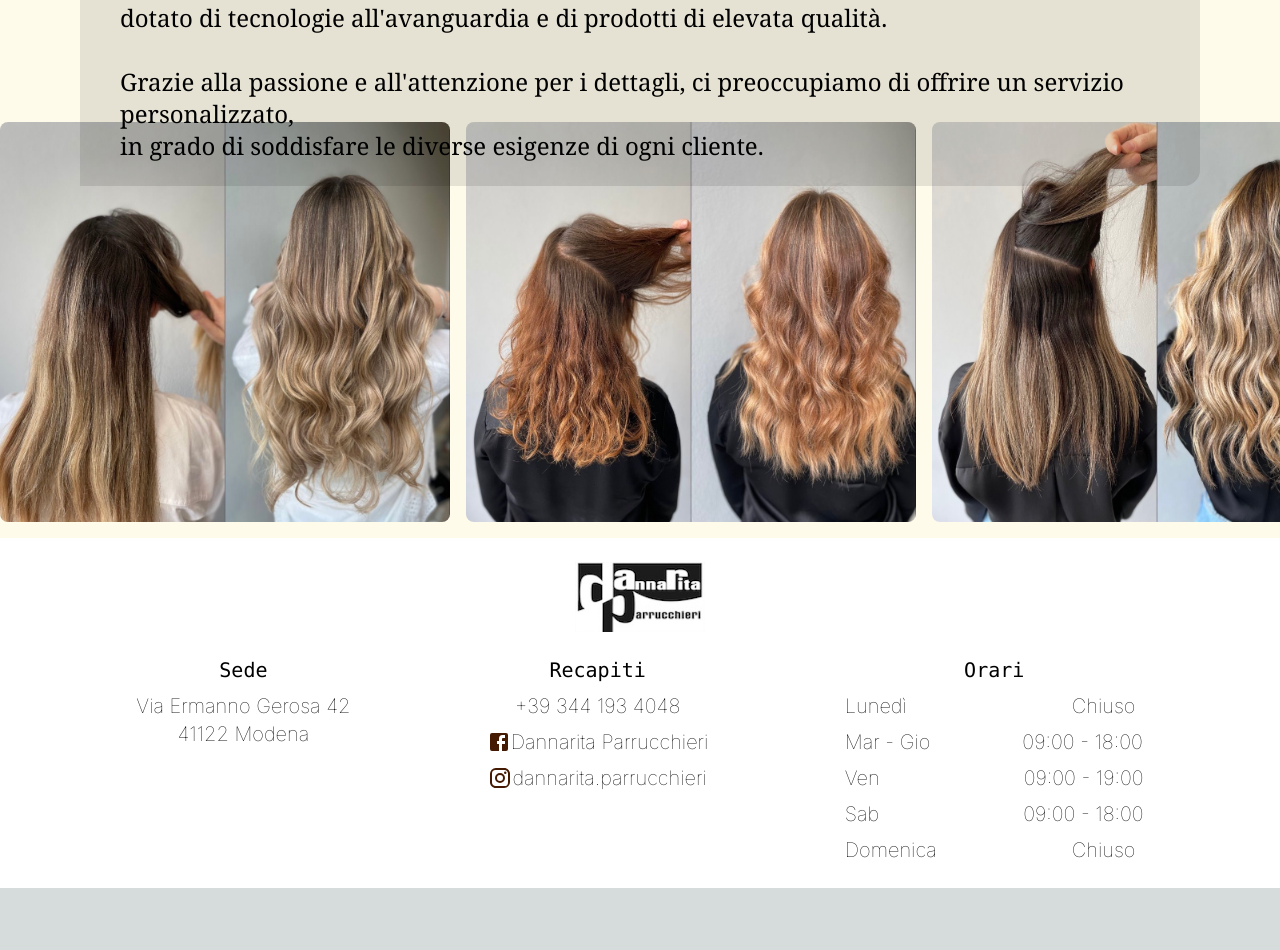
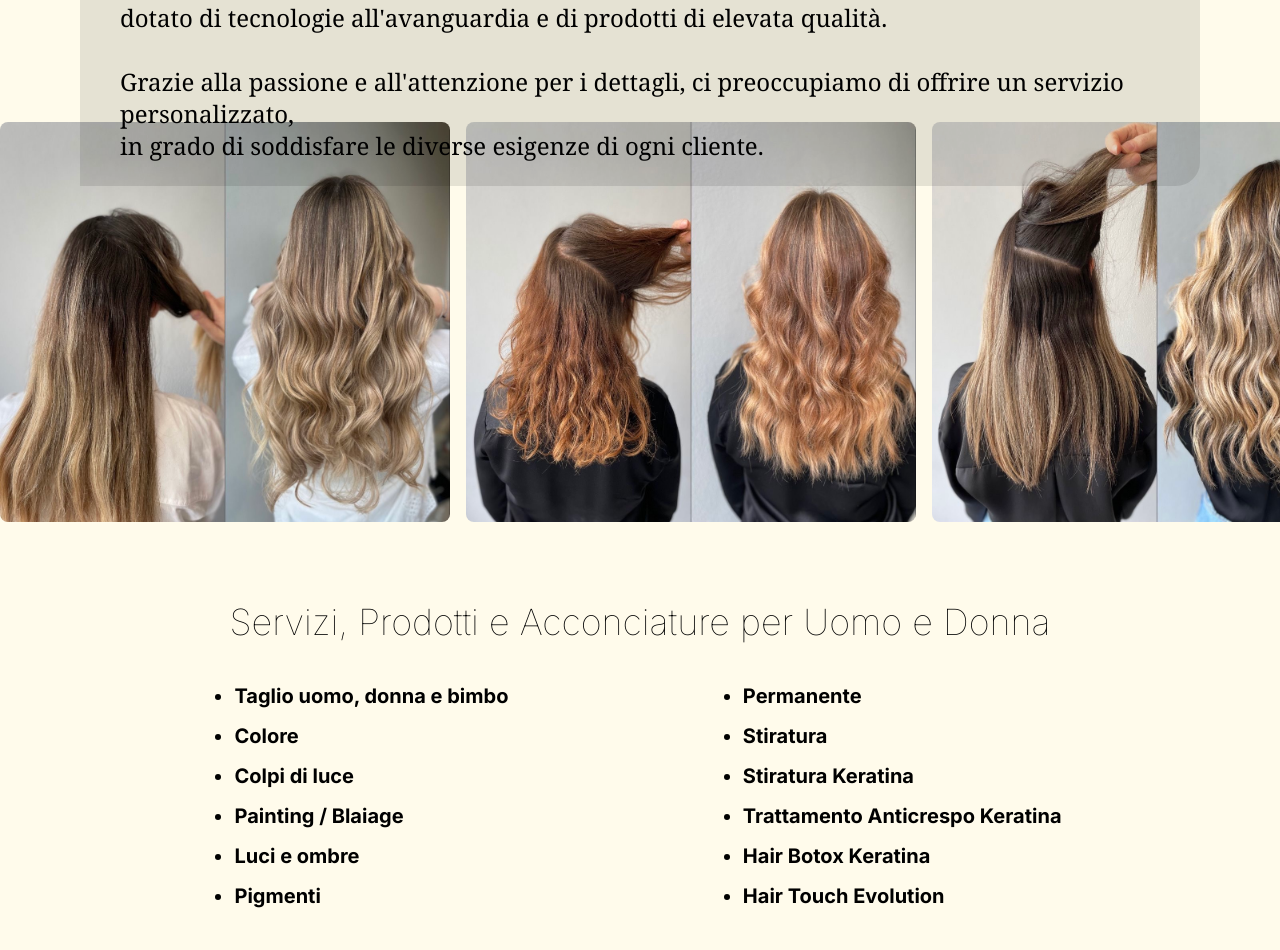
Before and after one commit to riccardomassi/Dannarita-webapp, a Next.js app in the folder frontend/appfrontend/: page /Acconciature in a window 1280 px wide. Shown: the part 262-1212 px from the top of the page. Before the commit the page ends 1150 px from the top, so only its background shows below. Built offline with nearby package versions, Linux system fonts and the light colour scheme; no server answers.

Commit message:
aggiunta lista dei servizi

```diff
--- a/frontend/appfrontend/components/Acconciature/Acconciature.js
+++ b/frontend/appfrontend/components/Acconciature/Acconciature.js
@@ -1,43 +1,11 @@
-import Image from 'next/image';
+import PresentazioneAcconciature from "../PresentazioneAcconciature/PresentazioneAcconciature";
+import Servizi from "../Servizi/Servizi";
 
 const Acconciature = () => {
   return (
-    <div className="h-screen w-full text-black bg-amber-50 flex flex-col items-center justify-center text-2xl">
-      <div className="h-screen">
-        <div className="absolute inset-x-0 top-28 mx-20">
-          <div className="bg-black bg-opacity-10 py-6 px-10 rounded-br-2xl rounded-tl-2xl font-serif">
-            <p>La bellezza dei capelli è la nostra vocazione: il personale altamente qualificato e specializzato in acconciature,</p>
-            <p>trattamenti di rigenerazione, tagli e colorazioni, vi accoglierà in un ambiente moderno e rilassante,</p>
-            <p>dotato di tecnologie all&apos;avanguardia e di prodotti di elevata qualità.</p>
-            <br></br>
-            <p>Grazie alla passione e all&apos;attenzione per i dettagli, ci preoccupiamo di offrire un servizio personalizzato,</p>
-            <p>in grado di soddisfare le diverse esigenze di ogni cliente.</p>
-          </div>
-        </div>
-      </div>
-      <div className="flex space-x-4 mb-4">
-        <Image
-          src="/acconciature1.jpg"
-          alt="Immagine 1"
-          width={450}
-          height={200}
-          className="rounded-lg"
-        />
-        <Image
-          src="/acconciature2.jpg"
-          alt="Immagine 2"
-          width={450}
-          height={200}
-          className="rounded-lg"
-        />
-        <Image
-          src="/acconciature3.jpg"
-          alt="Immagine 3"
-          width={450}
-          height={200}
-          className="rounded-lg"
-        />
-      </div>
+    <div className="flex flex-col">
+      <PresentazioneAcconciature />
+      <Servizi />
     </div>
   );
 }
--- a/frontend/appfrontend/components/Home/Home.js
+++ b/frontend/appfrontend/components/Home/Home.js
@@ -1,10 +1,10 @@
-import Presentazione from "../Presentazione/Presentazione";
+import PresentazioneHome from "../PresentazioneHome/PresentazioneHome";
 import PhotoHome from "../PhotoHome/PhotoHome";
 
 const Home = () => {
   return (
     <div className="flex flex-col">
-      <Presentazione />
+      <PresentazioneHome />
       <PhotoHome />
     </div>
   );
--- a/frontend/appfrontend/components/PhotoHome/PhotoHome.js
+++ b/frontend/appfrontend/components/PhotoHome/PhotoHome.js
@@ -6,7 +6,7 @@ const PhotoHome = () => {
       <div className="flex justify-center mt-6 mb-6 space-x-4">
         <Image
           src="/home1.jpg"
-          alt="Descrizione Immagine 2"
+          alt="Immagine 1"
           layout='responisve'
           width={300}
           height={200}
@@ -15,7 +15,7 @@ const PhotoHome = () => {
         />
         <Image
           src="/home2.jpg"
-          alt="Descrizione Immagine 3"
+          alt="Immagine 2"
           layout='responisve'
           width={450}
           height={200}
@@ -24,7 +24,7 @@ const PhotoHome = () => {
         />
         <Image
           src="/home3.jpg"
-          alt="Descrizione Immagine 3"
+          alt="Immagine 3"
           layout='responisve'
           width={300}
           height={200}
@@ -35,7 +35,7 @@ const PhotoHome = () => {
       <div className="flex justify-center space-x-4 mb-6">
         <Image
           src="/home4.jpg"
-          alt="Descrizione Immagine 1"
+          alt="Immagine 4"
           layout='responisve'
           width={300}
           height={200}
@@ -44,7 +44,7 @@ const PhotoHome = () => {
         />
         <Image
           src="/home5.jpg"
-          alt="Descrizione Immagine 2"
+          alt="Immagine 5"
           layout='responisve'
           width={450}
           height={200}
@@ -53,7 +53,7 @@ const PhotoHome = () => {
         />
         <Image
           src="/home6.jpg"
-          alt="Descrizione Immagine 3"
+          alt="Immagine 6"
           layout='responisve'
           width={300}
           height={200}
--- /dev/null
+++ b/frontend/appfrontend/components/PresentazioneAcconciature/PresentazioneAcconciature.js
@@ -0,0 +1,45 @@
+import Image from 'next/image';
+
+const PresentazioneAcconciature = () => {
+  return (
+    <div className="h-screen w-full text-black bg-amber-50 flex flex-col items-center justify-center text-2xl">
+      <div className="h-screen">
+        <div className="absolute inset-x-0 top-28 mx-20">
+          <div className="bg-black bg-opacity-10 py-6 px-10 rounded-br-3xl rounded-tl-3xl font-serif">
+            <p>La bellezza dei capelli è la nostra vocazione: il personale altamente qualificato e specializzato in acconciature,</p>
+            <p>trattamenti di rigenerazione, tagli e colorazioni, vi accoglierà in un ambiente moderno e rilassante,</p>
+            <p>dotato di tecnologie all&apos;avanguardia e di prodotti di elevata qualità.</p>
+            <br></br>
+            <p>Grazie alla passione e all&apos;attenzione per i dettagli, ci preoccupiamo di offrire un servizio personalizzato,</p>
+            <p>in grado di soddisfare le diverse esigenze di ogni cliente.</p>
+          </div>
+        </div>
+      </div>
+      <div className="flex space-x-4 mb-4">
+        <Image
+          src="/acconciature1.jpg"
+          alt="Immagine 1"
+          width={450}
+          height={200}
+          className="rounded-lg"
+        />
+        <Image
+          src="/acconciature2.jpg"
+          alt="Immagine 2"
+          width={450}
+          height={200}
+          className="rounded-lg"
+        />
+        <Image
+          src="/acconciature3.jpg"
+          alt="Immagine 3"
+          width={450}
+          height={200}
+          className="rounded-lg"
+        />
+      </div>
+    </div>
+  );
+}
+
+export default PresentazioneAcconciature;
--- a/frontend/appfrontend/components/Presentazione/Presentazione.js
+++ b/frontend/appfrontend/components/PresentazioneHome/PresentazioneHome.js
@@ -1,6 +1,7 @@
 import Image from 'next/image';
+import Link from 'next/link';
 
-const Presentazione = () => {
+const PresentazioneHome = () => {
   return (
     <div className="relative h-screen w-full flex items-end justify-start text-2xl top-10">
       <div className="absolute inset-0 z-0">
@@ -12,13 +13,16 @@ const Presentazione = () => {
           quality={100}
         />
       </div>
-      <div className="relative z-10 bg-black bg-opacity-80 shadow-2xl py-6 px-10 ml-16 mb-32 rounded-br-2xl rounded-tl-2xl font-serif text-center text-white">
+      <div className="relative z-10 bg-black bg-opacity-80 shadow-2xl py-6 px-10 ml-16 mb-32 rounded-br-3xl rounded-tl-3xl font-serif text-center text-white">
         <p>Il nostro salone di bellezza vanta anni di esperienza nel settore dei trattamenti per capelli</p>
         <p>e si impegna costantemente ad offrire ai propri clienti</p>
         <p>un&apos;esperienza di bellezza dedicata interamente alle loro esigenze.</p>
+        <button className="bg-zinc-700 hover:bg-zinc-500 border font-mono rounded-br-xl rounded-tl-xl inline-flex items-center shadow py-3 px-5 mt-8">
+          <Link href="/Contatti">Contattaci</Link>
+        </button>
       </div>
     </div>
   );
 }
 
-export default Presentazione;
+export default PresentazioneHome;
--- /dev/null
+++ b/frontend/appfrontend/components/Servizi/Servizi.js
@@ -0,0 +1,31 @@
+const Servizi = () => {
+  return (
+    <div className="w-full text-black bg-amber-50 pt-16">
+      <h2 className="flex justify-center font-thin text-4xl mb-2">Servizi, Prodotti e Acconciature per Uomo e Donna</h2>
+      <div className="flex items-center justify-evenly mt-10 mb-10 font-bold text-xl">
+        <div>
+          <ul className="list-disc ml-4 space-y-3">
+            <li>Taglio uomo, donna e bimbo</li>
+            <li>Colore</li>
+            <li>Colpi di luce</li>
+            <li>Painting / Blaiage</li>
+            <li>Luci e ombre</li>
+            <li>Pigmenti</li>
+          </ul>
+        </div>
+        <div>
+          <ul className="list-disc ml-4 space-y-3">
+            <li>Permanente</li>
+            <li>Stiratura</li>
+            <li>Stiratura Keratina</li>
+            <li>Trattamento Anticrespo Keratina</li>
+            <li>Hair Botox Keratina</li>
+            <li>Hair Touch Evolution</li>
+          </ul>
+        </div>
+      </div>
+    </div>
+  );
+}
+
+export default Servizi;
```
